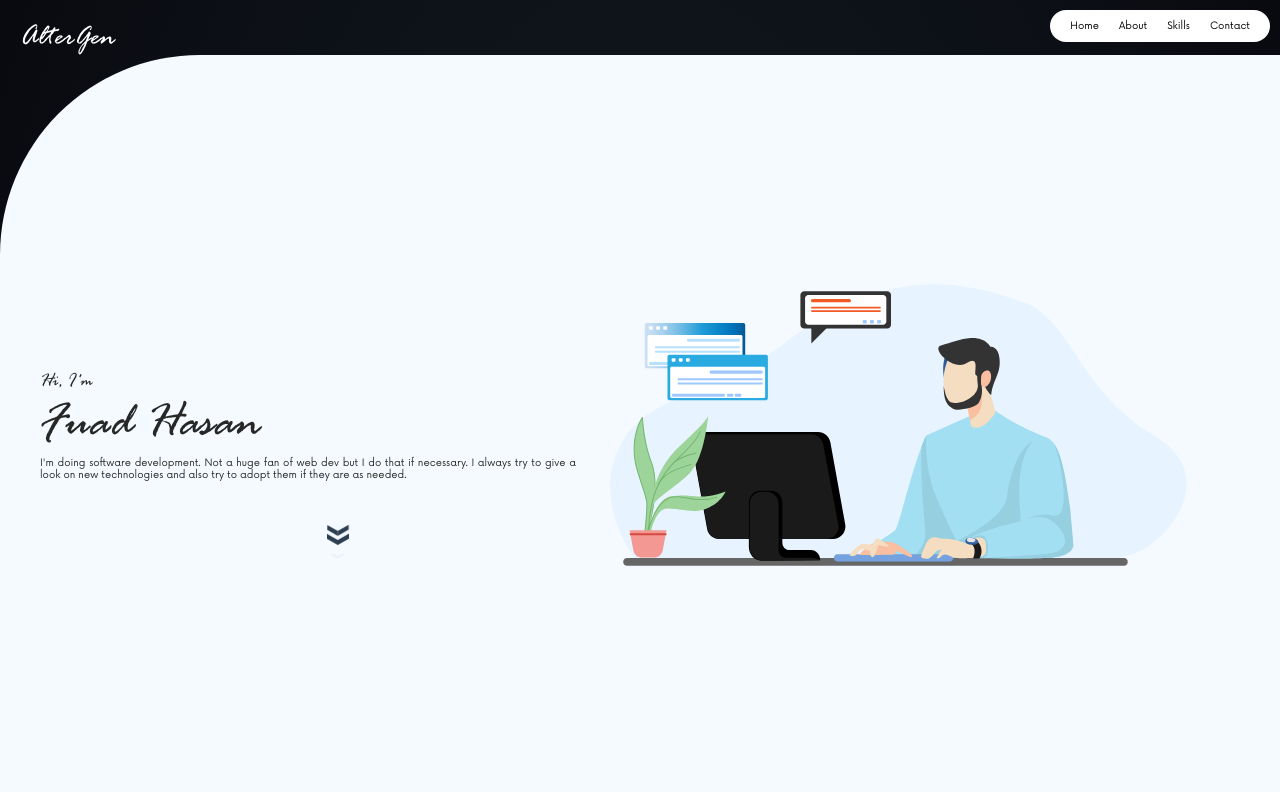
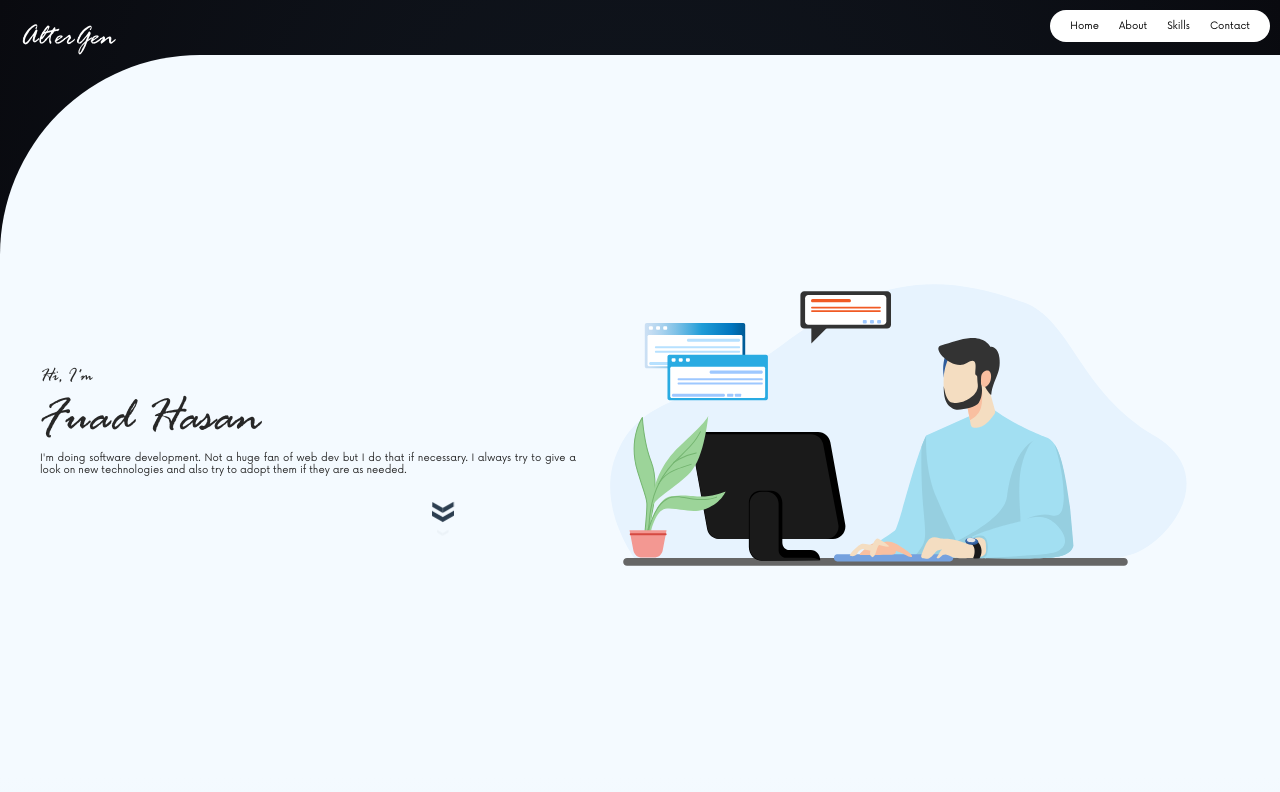
Before and after one commit to itsfuad/portfoliov3, a plain HTML site: page index.html in a window 1280 px wide. Shown: the top 792 px of the page. Drawn offline with Linux system fonts and the light colour scheme.

Commit message:
more btn center

```diff
--- a/style.css
+++ b/style.css
@@ -217,12 +217,8 @@ section {
 }
 
 #home .btn {
-  position: absolute;
-  padding: 0.5rem 1rem;
+  position: relative;
   margin-top: 1rem;
-  width: 5ch;
-  height: 5ch;
-  left: 50%;
   display: -webkit-box;
   display: -ms-flexbox;
   display: flex;
```
